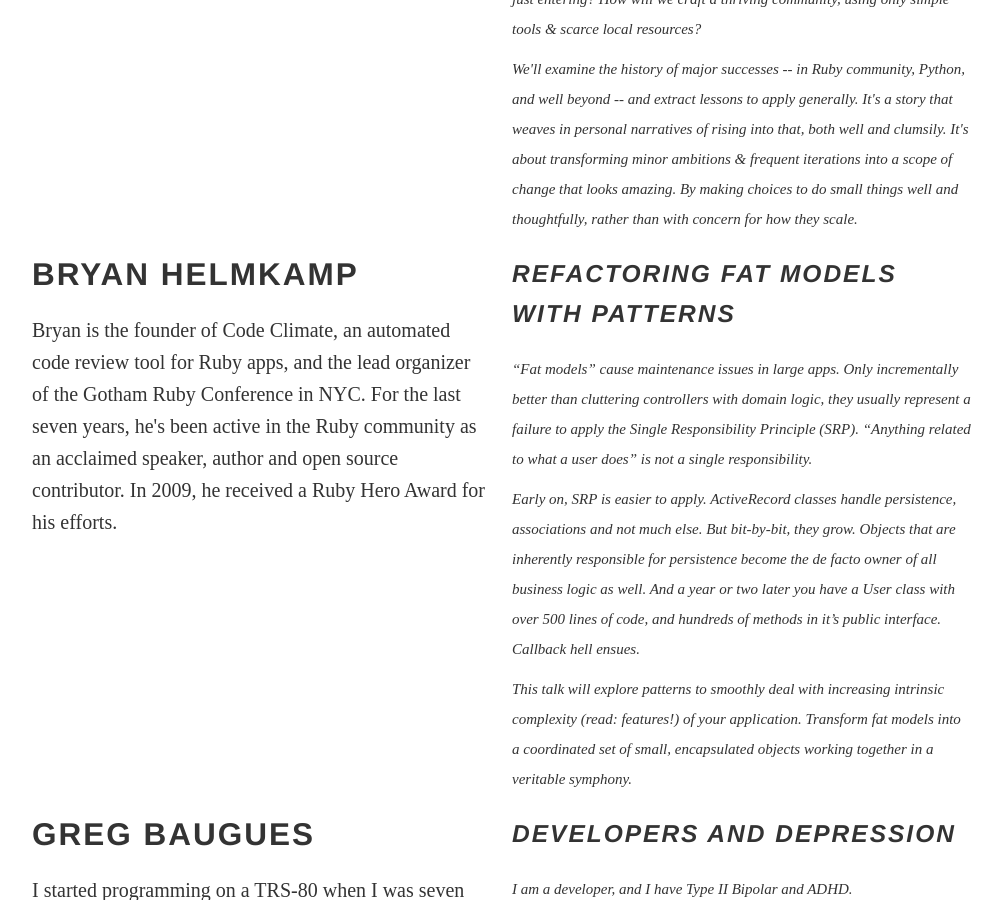
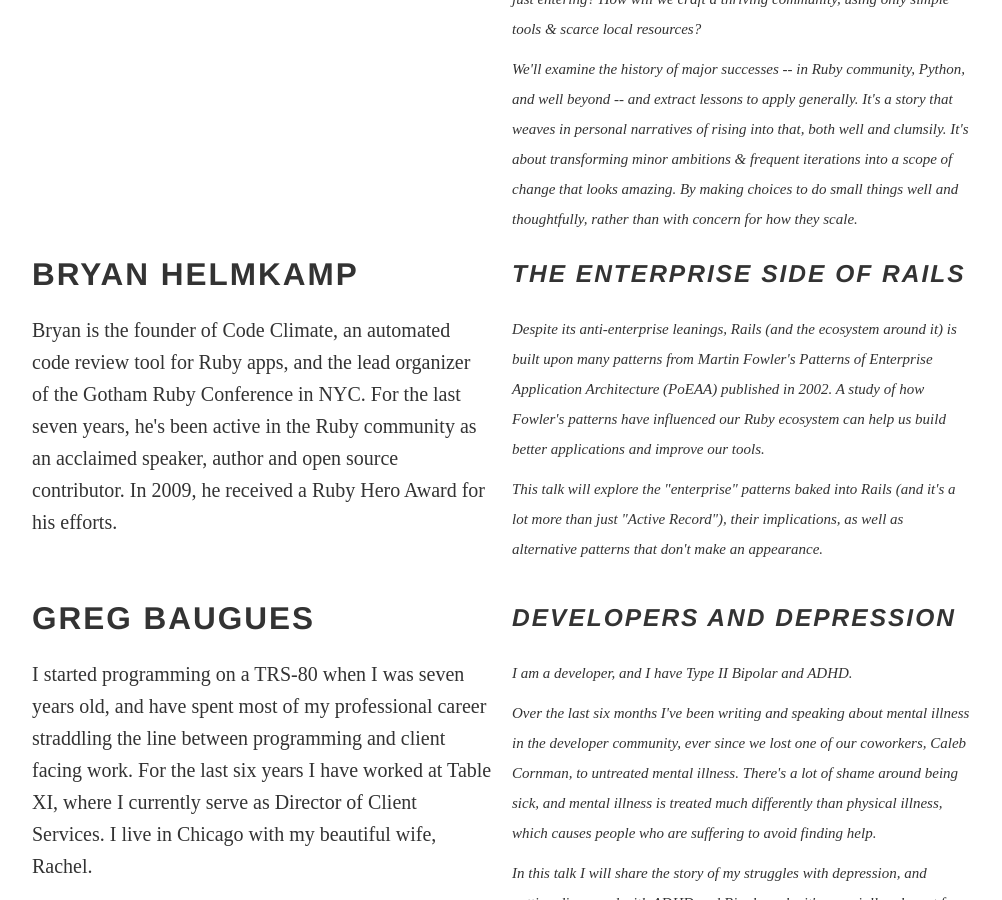
Before and after one commit to colindean/steelcityruby.github.com, a Jekyll site: the page built from schedule.html, in a window 1280 px wide and 900 px high, scrolled down 816 px. Shown: the whole window, without its empty margins (138-1140 px from the left). Built offline with Jekyll 4.4.1, drawn with Linux system fonts in a browser that asks for light colours; nearby versions of some CDN libraries; some web fonts are replaced; Markdown is read by kramdown in place of the engine named in the settings.

Commit message:
Updates bryan's talk

```diff
--- a/schedule.html
+++ b/schedule.html
@@ -57,28 +57,18 @@ title: Steel City Ruby Conference 2013
           </p>
         </div>
         <div class="span6 talk">
-          <h3>Refactoring Fat Models with Patterns</h3>
+          <h3>The Enterprise Side of Rails</h3>
           <p>
-          “Fat models” cause maintenance issues in large apps. Only incrementally
-          better than cluttering controllers with domain logic, they usually
-          represent a failure to apply the Single Responsibility Principle (SRP).
-          “Anything related to what a user does” is not a single responsibility.
+          Despite its anti-enterprise leanings, Rails (and the ecosystem around
+          it) is built upon many patterns from Martin Fowler's Patterns of
+          Enterprise Application Architecture (PoEAA) published in 2002. A study
+          of how Fowler's patterns have influenced our Ruby ecosystem can help
+          us build better applications and improve our tools.
           </p>
-
           <p>
-          Early on, SRP is easier to apply. ActiveRecord classes handle
-          persistence, associations and not much else. But bit-by-bit, they grow.
-          Objects that are inherently responsible for persistence become the de
-          facto owner of all business logic as well. And a year or two later you
-          have a User class with over 500 lines of code, and hundreds of methods
-          in it’s public interface. Callback hell ensues.
-          </p>
-
-          <p>
-          This talk will explore patterns to smoothly deal with increasing
-          intrinsic complexity (read: features!) of your application. Transform
-          fat models into a coordinated set of small, encapsulated objects
-          working together in a veritable symphony.
+          This talk will explore the "enterprise" patterns baked into Rails (and
+          it's a lot more than just "Active Record"), their implications, as
+          well as alternative patterns that don't make an appearance.
           </p>
         </div>
       </div>
```
